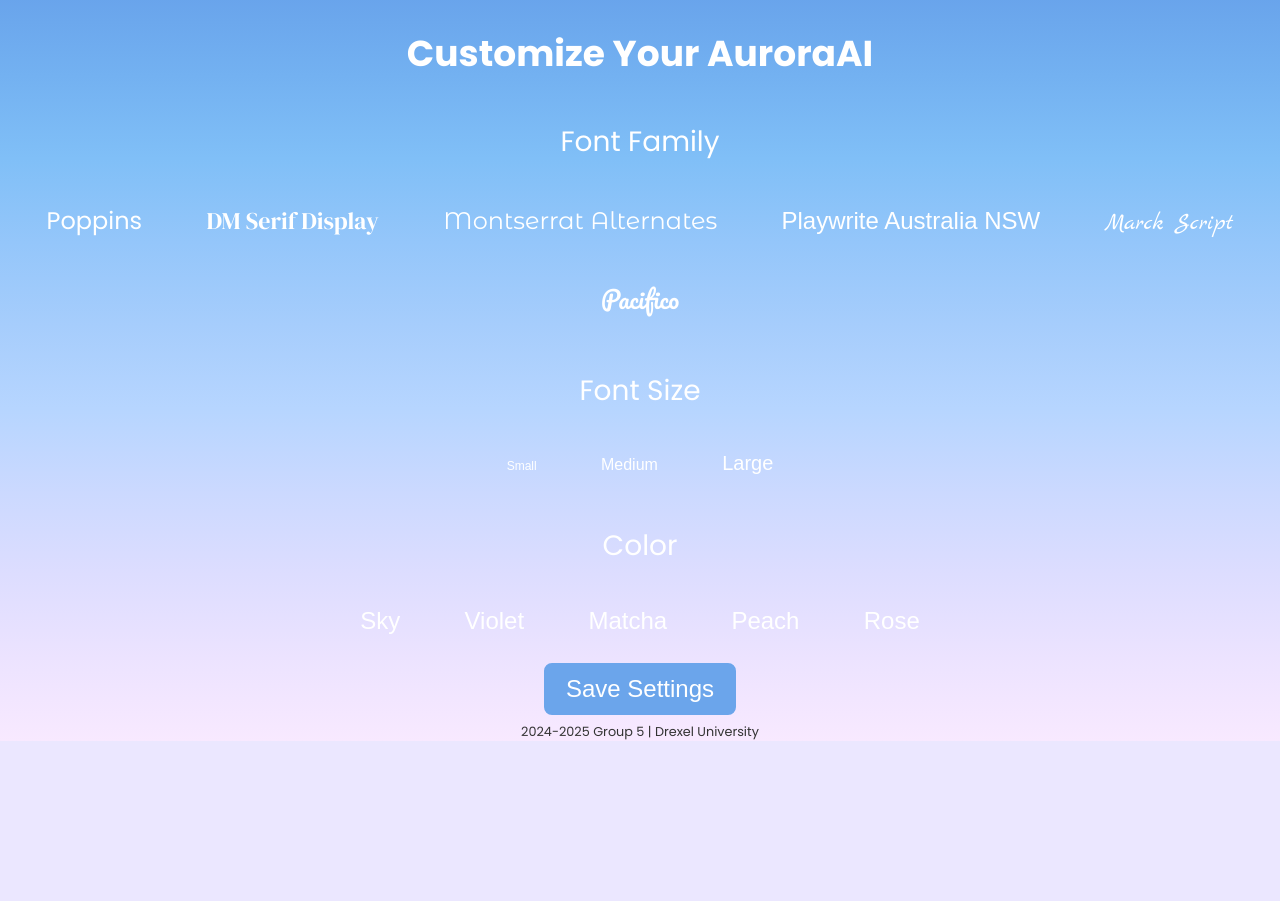
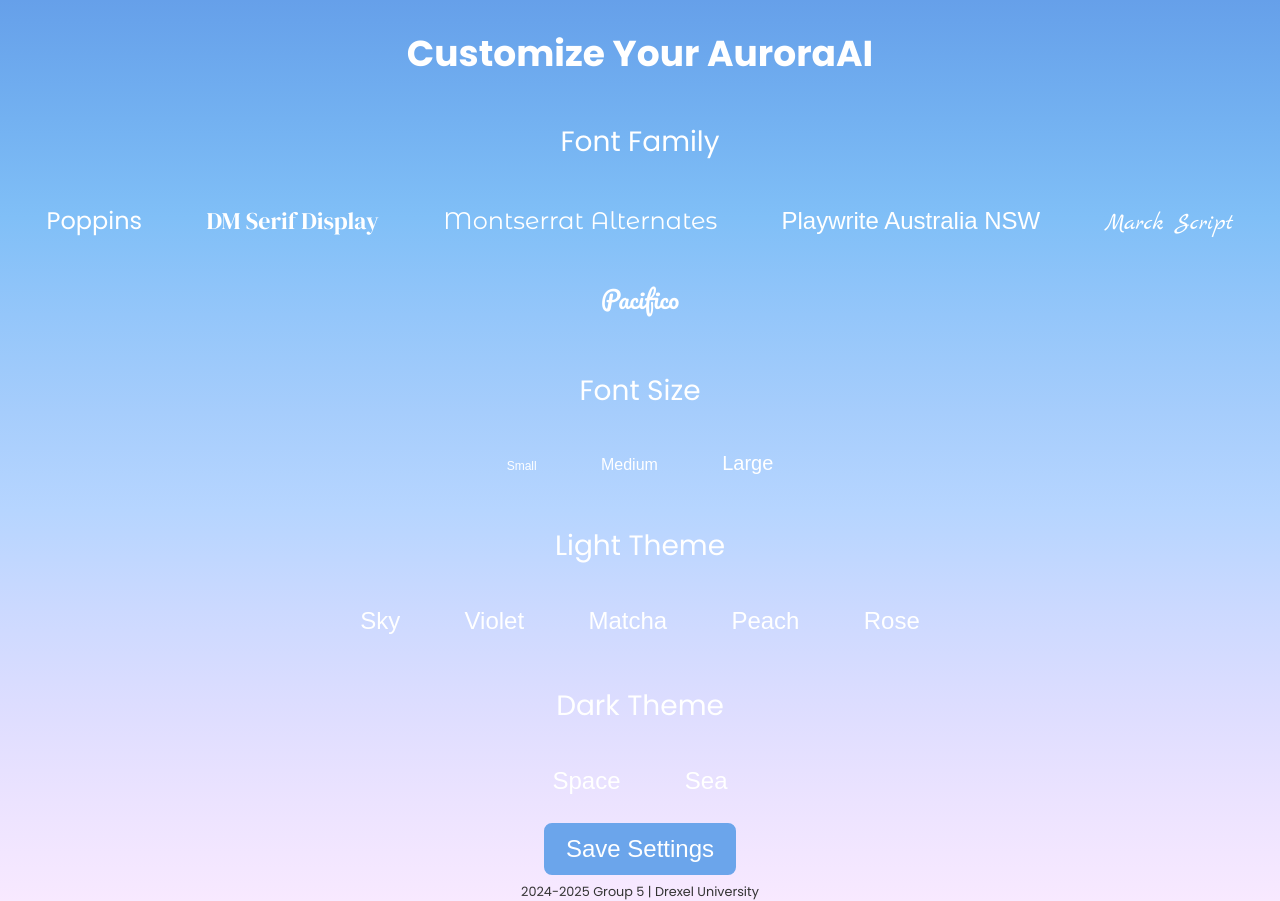
Before and after one commit to AutoxSpawn/AuroraAI, a Flask app: template Website/templates/setting.html in a window 1280 px wide. Shown: the part 174-1075 px from the top of the page. Before the commit the page ends 915 px from the top, so only its background shows below. Run offline with Flask 3, Linux system fonts and the light colour scheme; the template is opened without the code that fills it, so the values that code supplies are empty; some web fonts are replaced.

Commit message:
Add files via upload
Update the js for the theme switch feature in both files

```diff
--- a/Website/templates/dropMenu.html
+++ b/Website/templates/dropMenu.html
@@ -41,37 +41,52 @@
 </li>
 
 <script>
-  //Theme Switcher (was delected from js, have not change in repo)
-  function initializeThemeSwitcher() {
-      const savedTheme = localStorage.getItem("theme") || "light";
-
-      // Apply theme immediately
-      applyTheme(savedTheme);
+  //Theme Switcher
+  function themeSwitcher() {
+      const savedLightTheme = localStorage.getItem("selectedLightTheme") || "sky-theme";
+      const savedDarkTheme = localStorage.getItem("selectedDarkTheme") || "space-theme";
 
       // Set up radio buttons if they exist
       const lightThemeRadio = document.getElementById("light-theme");
       const darkThemeRadio = document.getElementById("dark-theme");
 
       if (lightThemeRadio && darkThemeRadio) {
-          if (savedTheme === "dark") darkThemeRadio.checked = true;
-          else lightThemeRadio.checked = true;
+          const currentTheme = localStorage.getItem("currentTheme") || savedLightTheme;
 
-          lightThemeRadio.addEventListener("change", () => applyTheme("light"));
-          darkThemeRadio.addEventListener("change", () => applyTheme("dark"));
+          if (currentTheme === "dark-theme") {
+            darkThemeRadio.checked = true;
+          } else {
+            lightThemeRadio.checked = true
+          };
+
+          lightThemeRadio.addEventListener("change", () => {
+            applyTheme(savedLightTheme)
+          });
+
+          darkThemeRadio.addEventListener("change", () => {
+            applyTheme(savedDarkTheme);
+          });
       }
   }
 
   function applyTheme(theme) {
-      const html = document.documentElement;
-      html.classList.remove("light-theme", "dark-theme");
-      html.classList.add(`${theme}-theme`);
-      localStorage.setItem("theme", theme);
+    const html = document.documentElement;
+    const currentClasses = Array.from(html.classList).filter(cls =>
+      !cls.endsWith("-theme") &&
+      !cls.startsWith("size-") &&
+      !cls.startsWith("font-")
+    );
+
+    // Remove any existing *-theme class
+    html.classList.remove(...Array.from(html.classList).filter(cls => cls.endsWith("-theme")));
+    html.classList.add(theme, ...currentClasses);
+    localStorage.setItem("currentTheme", theme);
   }
 
-  // drop down menu show function (was delected from js, havent change it in repo)
+  // drop down menu show function
   document.addEventListener('DOMContentLoaded', function() {
 
-    initializeThemeSwitcher();
+    themeSwitcher();
 
     const dropDownButton = document.querySelector('.dropDownButton');
     const settingMenu = document.getElementById('settingMenu');
--- a/Website/templates/setting.html
+++ b/Website/templates/setting.html
@@ -1,17 +1,24 @@
 <!DOCTYPE html>
 <html lang="en" class="light-theme size-medium font-poppins">
 <head>
+  <script>
+    document.addEventListener('DOMContentLoaded', function() {
+      const html = document.documentElement;
+
+      const theme = localStorage.getItem('currentTheme') || (localStorage.getItem('selecedLightTheme')|| "sky-theme");
+      const size = localStorage.getItem('selectedFontSize') || "size-medium";
+      const font = localStorage.getItem('selectedFontClass') || "font-poppins";
+
+      html.className = `${theme} ${size} ${font}`;
+    });
+  </script>
 
   <meta charset="UTF-8">
   <title>Settings</title>
   <link rel="shortcut icon" href="{{ url_for('static', filename='images/favicon.ico')}}">
-
-  <!-- Stylesheets -->
   <link rel="stylesheet" href="{{ url_for('static', filename='css/dynamicStyles.css') }}">
   <link rel="stylesheet" href="{{ url_for('static', filename='css/dropMenu.css') }}">
   <link rel="stylesheet" href="{{ url_for('static', filename='css/setting.css')}}">
-
-  <!-- Fonts -->
   <link rel="preconnect" href="https://fonts.googleapis.com">
   <link rel="preconnect" href="https://fonts.gstatic.com" crossorigin>
   <link href="https://fonts.googleapis.com/css2?family=Koh+Santepheap:wght@100;300;400;700;900&family=Poppins:ital,wght@0,100;0,200;0,300;0,400;0,500;0,600;0,700;0,800;0,900;1,100;1,200;1,300;1,400;1,500;1,600;1,700;1,800;1,900&family=Solway:wght@300;400;500;700;800&family=Zain:ital,wght@0,200;0,300;0,400;0,700;0,800;0,900;1,300;1,400&display=swap" rel="stylesheet">
@@ -57,14 +64,21 @@
         <button type="button" class="large-size">Large</button>
       </div>
 
-      <!-- Theme  Style -->
-      <div class="themeGp">
-        <p class="group-title">Color</p>
+      <!-- Light Mode Theme -->
+      <div class="lightThemeGp">
+        <p class="group-title">Light Theme</p>
         <button type="button" class="sky-theme">Sky</button>
         <button type="button" class="violet-theme">Violet</button>
         <button type="button" class="matcha-theme">Matcha</button>
         <button type="button" class="peach-theme">Peach</button>
         <button type="button" class="rose-theme">Rose</button>
+      </div>
+
+      <!-- Dark Mode Theme -->
+      <div class="darkThemeGp">
+        <p class="group-title">Dark Theme</p>
+        <button type="button" class="space-theme">Space</button>
+        <button type="button" class="sea-theme">Sea</button>
       </div>
 
       <!-- Save Button -->
@@ -77,7 +91,7 @@
             Group 5 | Drexel University</p>
   </footer>
 
-  <script>
+   <script>
     document.addEventListener('DOMContentLoaded', function () {
       applySavedSettings();
       setupButtonGroups();
@@ -105,7 +119,7 @@
         selector: '.fontSizeGp button',
         storageKey: 'selectedFontSize'
       },
-      theme: {
+      lightTheme: {
         classes: {
           "Sky": "sky-theme",
           "Violet": "violet-theme",
@@ -113,20 +127,25 @@
           "Peach": "peach-theme",
           "Rose": "rose-theme"
         },
-        selector: '.themeGp button',
-        storageKey: 'selectedTheme'
-      }
+        selector: '.lightThemeGp button',
+        storageKey: 'selectedLightTheme'
+      },
+      darkTheme: {
+        classes: {
+          "Space": "space-theme",
+          "Sea": "sea-theme"
+        },
+        selector: '.darkThemeGp button',
+        storageKey: 'selectedDarkTheme'
+      },
     };
 
     function updateHtmlClass(theme, size, font) {
       document.documentElement.className = `${theme} ${size} ${font}`;
+      localStorage.setItem('currentTheme', theme);
     }
 
     function saveSettings() {
-      let newTheme = "sky-theme";
-      let newSize = "size-medium";
-      let newFont = "font-poppins";
-
       Object.entries(settingsConfig).forEach(([key, config]) => {
         const selectedBtn = document.querySelector(`${config.selector}.selected`);
         if (!selectedBtn) return;
@@ -136,22 +155,29 @@
         if (!selectedClass)return;
 
         localStorage.setItem(config.storageKey, selectedClass);
-
-        if (key === 'theme') newTheme = selectedClass;
-        if (key === 'fontSize') newSize = selectedClass;
-        if (key === 'fontFamily') newFont = selectedClass;
       });
 
-      updateHtmlClass(newTheme, newSize, newFont);
-      alert("Settings Saved!");
+      // Apply current theme based on what's active (light or dark)
+      const currentTheme = document.documentElement.classList.value.split(' ').find(cls => cls.endsWith("-theme"));
+      const isDarkTheme = currentTheme === localStorage.getItem('selectedDarkTheme');
+      const themeToApply = isDarkTheme ? localStorage.getItem('selectedDarkTheme') : localStorage.getItem('selectedLightTheme');
+
+      updateHtmlClass(
+        themeToApply || "sky-theme",
+        localStorage.getItem('selectedFontSize') || "size-medium",
+        localStorage.getItem('selectedFontClass') || "font-poppins"
+      );
+
+      alert("Setting Saved!");
     }
 
     function applySavedSettings() {
-      const theme = localStorage.getItem(settingsConfig.theme.storageKey) || "sky-theme";
-      const size = localStorage.getItem(settingsConfig.fontSize.storageKey) || "size-medium";
-      const font = localStorage.getItem(settingsConfig.fontFamily.storageKey) || "font-poppins";
+      const theme = localStorage.getItem('currentTheme') || (localStorage.getItem('selectedLightTheme')|| "sky-theme");
+      const size = localStorage.getItem('selectedFontSize') || "size-medium";
+      const font = localStorage.getItem('selectedFontClass') || "font-poppins";
 
       updateHtmlClass(theme, size, font);
+
       Object.values(settingsConfig).forEach(config => {
         const savedClass = localStorage.getItem(config.storageKey);
         if (!savedClass) return;
```
